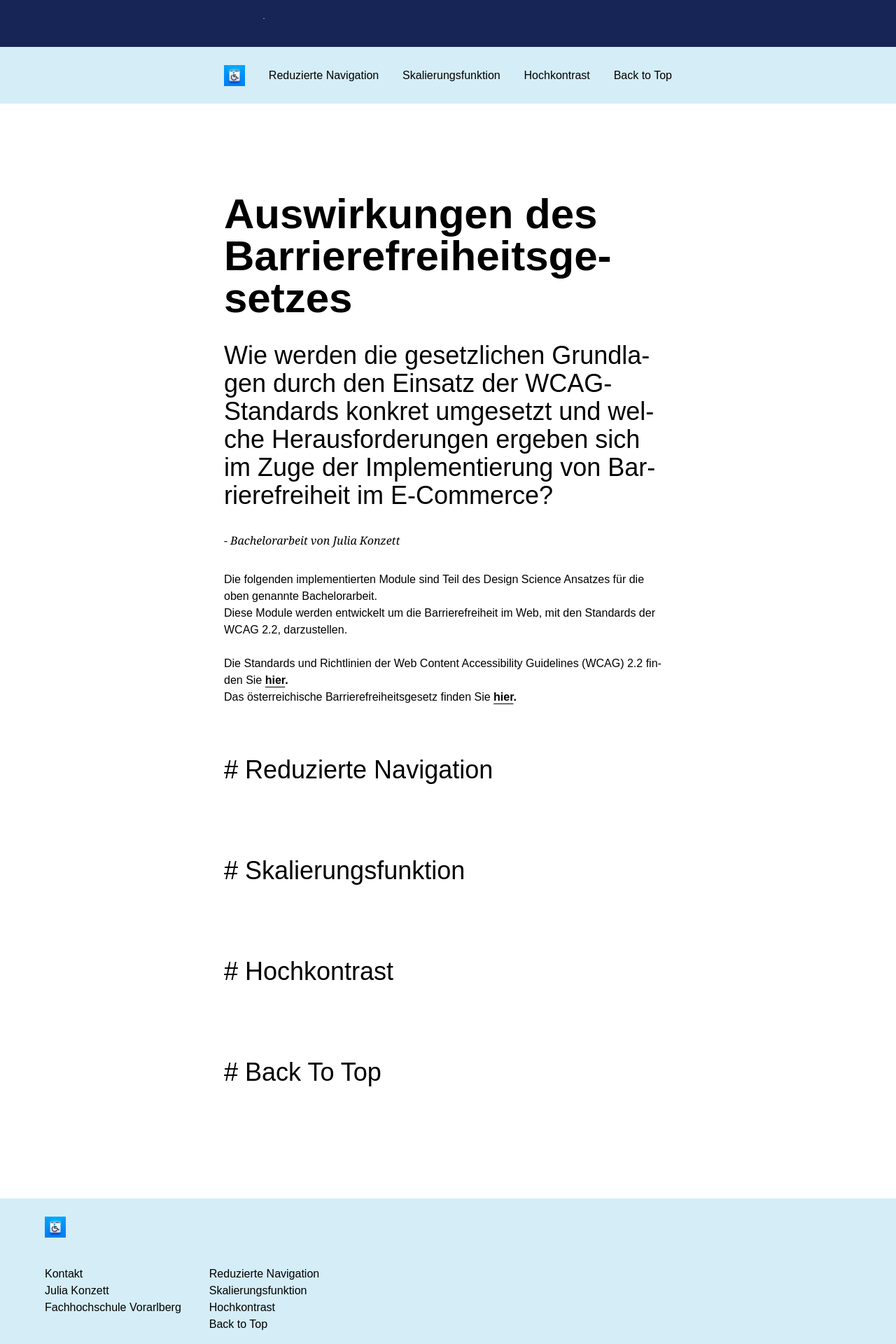
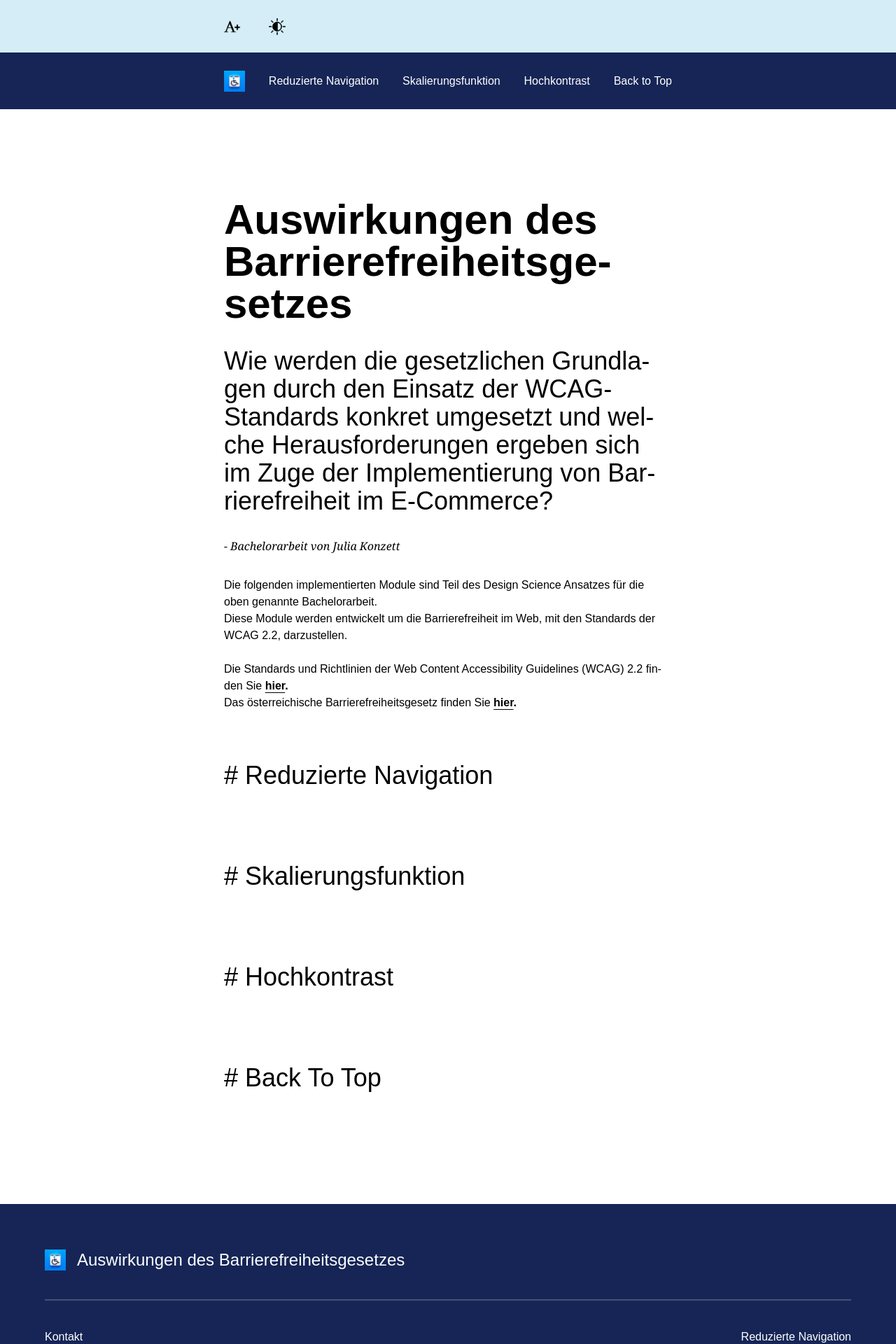
Before and after one commit to juliakonzett/accessibility-x-file, a Next.js app: page / in a window 1280 px wide. Shown: the top 1920 px of the page at 70% size. Built offline with nearby package versions, Linux system fonts and the light colour scheme.

Commit message:
changed theme color for better accessibility and fixed functionsBar

```diff
--- a/src/components/Footer.tsx
+++ b/src/components/Footer.tsx
@@ -3,55 +3,58 @@ import Link from 'next/link';
 
 export default function Footer() {
   return (
-    <div className='px-[5%] py-[2%] hyphens-auto bg-[rgba(169,220,237,0.5)] flex flex-col gap-10'>
-      <Link aria-label={'Öffnet Navigationsseite im gleichen Tab'} href={'/'}>
+    <div className='px-[5%] py-[5%] hyphens-auto bg-blue-950 text-white flex flex-col gap-10'>
+      <Link
+        aria-label='Öffnet Navigationsseite im gleichen Tab'
+        href='/'
+        className='flex flex-row gap-4 items-center'>
         <Image
           src='/accessibility_logo.png'
           alt='Ein hellblaues Logo mit einem Rollstuhlfahrer Icon in der Mitte'
           width={30}
           height={20}
         />
+        <h2 className='font-medium text-2xl'>
+          Auswirkungen des Barrierefreiheitsgesetzes
+        </h2>
       </Link>
-      <div className='flex flex-row gap-10'>
-        <div className='flex flex-col'>
-          <div>
-            <h2>Kontakt</h2>
-            <p>Julia Konzett</p>
-            <p>Fachhochschule Vorarlberg</p>
-          </div>
+
+      <hr className='border border-white/20'></hr>
+
+      <div className='flex flex-row justify-between w-full'>
+        {/* Kontakt */}
+        <div className='flex flex-col gap-2'>
+          <h2>Kontakt</h2>
+          <p>Julia Konzett</p>
+          <p>jko9561@students.fhv.at</p>
+          <p>Fachhochschule Vorarlberg</p>
         </div>
-        <div className='flex flex-col'>
+
+        {/* Navigation */}
+        <div className='flex flex-col text-right gap-2'>
           <Link
-            aria-label={
-              'Scrollt zum Abschnitt der Seite der Reduzierten Navigation'
-            }
+            aria-label='Scrollt zum Abschnitt der Seite der Reduzierten Navigation'
             tabIndex={0}
             href='#navigation'
             className='custom-focus'>
             Reduzierte Navigation
           </Link>
           <Link
-            aria-label={
-              'Scrollt zum Abschnitt der Seite der Skalierungsfunktion'
-            }
+            aria-label='Scrollt zum Abschnitt der Seite der Skalierungsfunktion'
             tabIndex={0}
             href='#scaling'
             className='custom-focus'>
             Skalierungsfunktion
           </Link>
           <Link
-            aria-label={
-              'Scrollt zum Abschnitt der Seite der Hochkontrastfunktion'
-            }
+            aria-label='Scrollt zum Abschnitt der Seite der Hochkontrastfunktion'
             tabIndex={0}
             href='#contrast'
             className='custom-focus'>
             Hochkontrast
           </Link>
           <Link
-            aria-label={
-              'Scrollt zum Abschnitt der Seite des Back to Top Buttons'
-            }
+            aria-label='Scrollt zum Abschnitt der Seite des Back to Top Buttons'
             tabIndex={0}
             href='#backToTop'
             className='custom-focus'>
--- a/src/components/FunctionsBar.tsx
+++ b/src/components/FunctionsBar.tsx
@@ -2,21 +2,21 @@ import Image from 'next/image';
 
 export default function FuncitonsBar() {
   return (
-    <div className='px-[25%] py-[2%] flex flex-row gap-10 bg-blue-950'>
-      <div className='w-4 h-4'>
+    <div className='px-[25%] py-[2%] flex flex-row gap-10 bg-[rgba(169,220,237,0.5)]'>
+      <div className='relative w-6 h-6'>
         <Image
           src='/letter.png'
           alt='Ein großes A und ein Pluszeichen'
-          width={2}
-          height={2}
+          fill
+          style={{ objectFit: 'contain' }}
         />
       </div>
-      <div className='w-4 h-4'>
+      <div className='relative w-6 h-6'>
         <Image
-          src='/contrast.png'
+          src='/brightness.png'
           alt='Eine schwarz weiße Sonne die Kontrast abbilden soll.'
-          width={2}
-          height={2}
+          fill
+          style={{ objectFit: 'contain' }}
         />
       </div>
     </div>
--- a/src/components/Navbar.tsx
+++ b/src/components/Navbar.tsx
@@ -3,7 +3,7 @@ import Link from 'next/link';
 
 export default function Navbar() {
   return (
-    <nav className='px-[25%] py-[2%] hyphens-auto flex flex-row justify-between items-center bg-[rgba(169,220,237,0.5)]'>
+    <nav className='px-[25%] py-[2%] hyphens-auto flex flex-row justify-between items-center bg-blue-950 text-white'>
       <Link aria-label={'Führt zurück zur Startseite'} tabIndex={0} href={'/'}>
         <Image
           src='/accessibility_logo.png'
```
